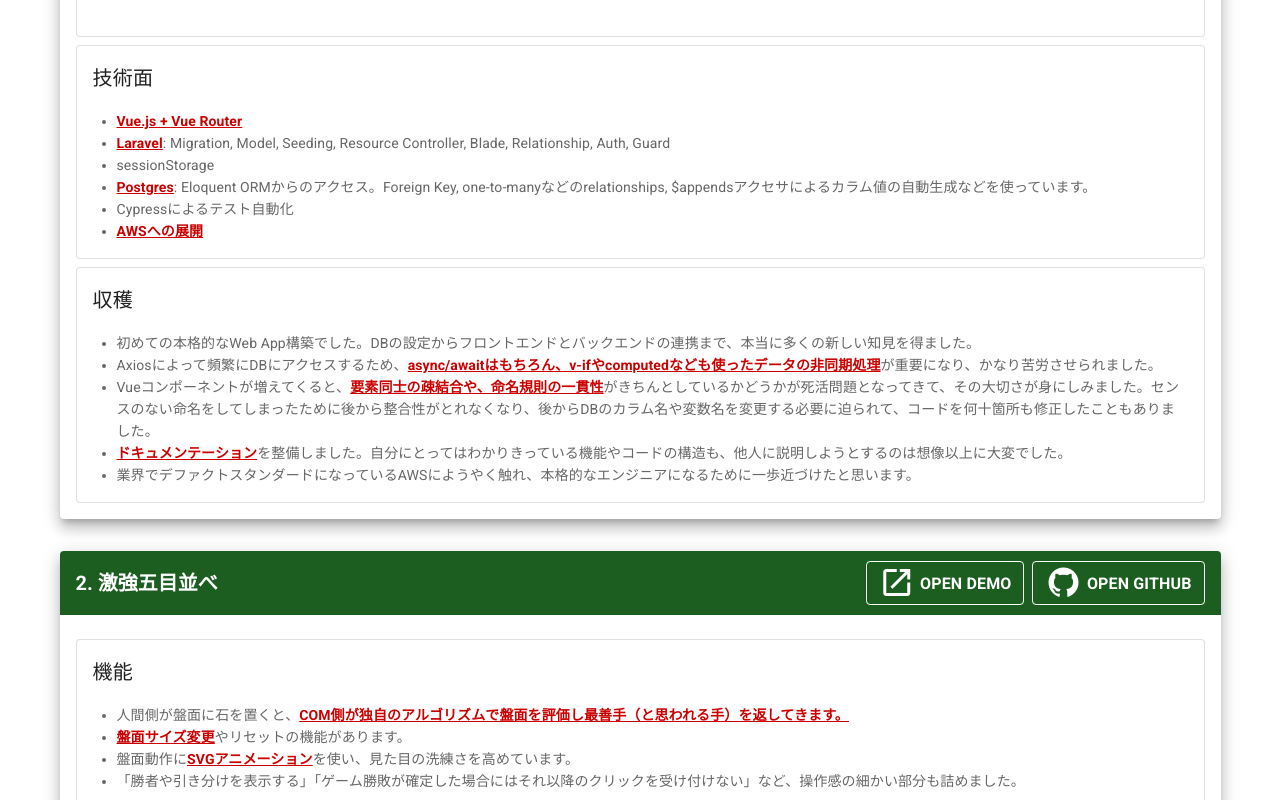
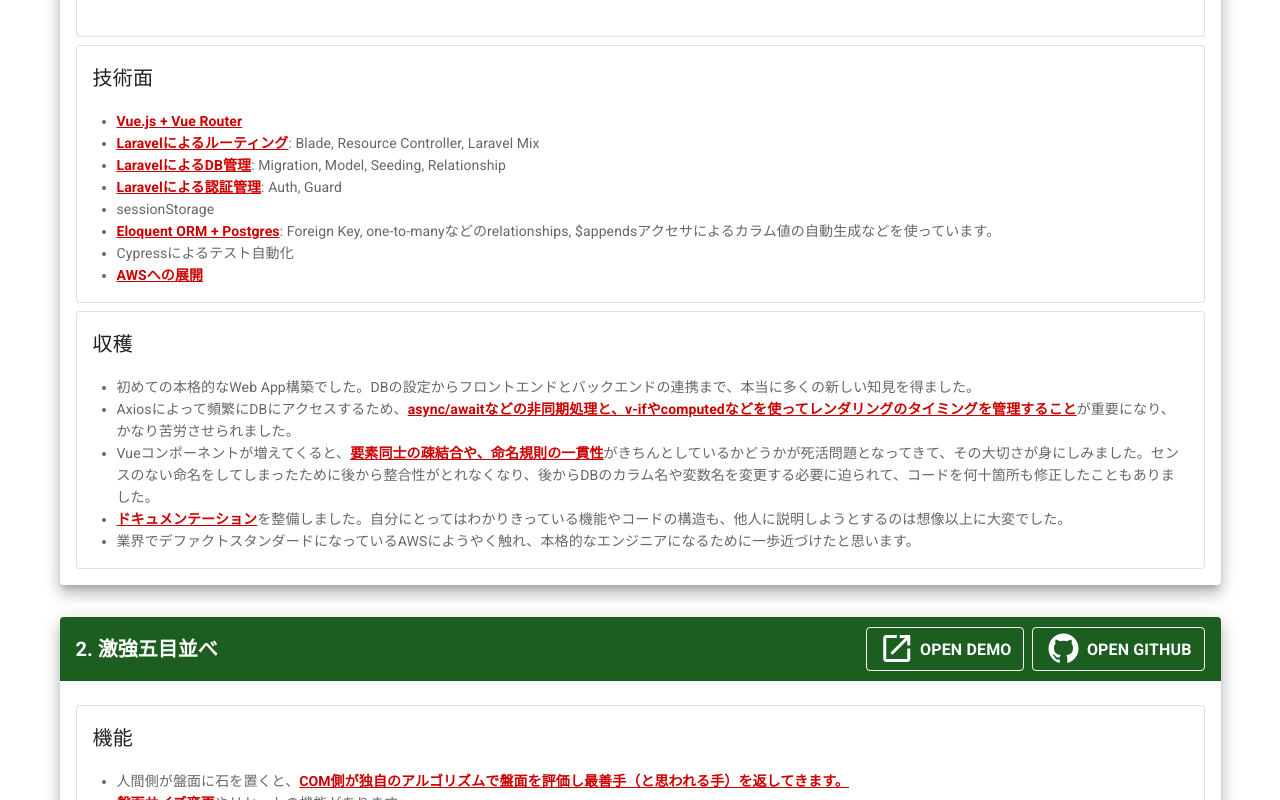
Before and after one commit to azureleaf/azureleaf.github.io, a Vue app: page / in a window 1280 px wide. Shown: the part 1700-2500 px from the top of the page. Built offline with nearby package versions, Linux system fonts and the light colour scheme.

Commit message:
style: Explain chat quack and other projects

```diff
--- a/src/views/Projects.vue
+++ b/src/views/Projects.vue
@@ -221,15 +221,17 @@ export default {
           funcImg: "",
           techs: [
             "<u>Vue.js + Vue Router</u>",
-            "<u>Laravel</u>: Migration, Model, Seeding, Resource Controller, Blade, Relationship, Auth, Guard",
+            "<u>Laravelによるルーティング</u>: Blade, Resource Controller, Laravel Mix",
+            "<u>LaravelによるDB管理</u>: Migration, Model, Seeding, Relationship",
+            "<u>Laravelによる認証管理</u>: Auth, Guard",
             "sessionStorage",
-            "<u>Postgres</u>: Eloquent ORMからのアクセス。Foreign Key, one-to-manyなどのrelationships, $appendsアクセサによるカラム値の自動生成などを使っています。",
+            "<u>Eloquent ORM + Postgres</u>: Foreign Key, one-to-manyなどのrelationships, $appendsアクセサによるカラム値の自動生成などを使っています。",
             "Cypressによるテスト自動化",
             "<u>AWSへの展開</u>"
           ],
           achvs: [
             "初めての本格的なWeb App構築でした。DBの設定からフロントエンドとバックエンドの連携まで、本当に多くの新しい知見を得ました。",
-            "Axiosによって頻繁にDBにアクセスするため、<u>async/awaitはもちろん、v-ifやcomputedなども使ったデータの非同期処理</u>が重要になり、かなり苦労させられました。",
+            "Axiosによって頻繁にDBにアクセスするため、<u>async/awaitなどの非同期処理と、v-ifやcomputedなどを使ってレンダリングのタイミングを管理すること</u>が重要になり、かなり苦労させられました。",
             "Vueコンポーネントが増えてくると、<u>要素同士の疎結合や、命名規則の一貫性</u>がきちんとしているかどうかが死活問題となってきて、その大切さが身にしみました。センスのない命名をしてしまったために後から整合性がとれなくなり、後からDBのカラム名や変数名を変更する必要に迫られて、コードを何十箇所も修正したこともありました。",
             "<u>ドキュメンテーション</u>を整備しました。自分にとってはわかりきっている機能やコードの構造も、他人に説明しようとするのは想像以上に大変でした。",
             "業界でデファクトスタンダードになっているAWSにようやく触れ、本格的なエンジニアになるために一歩近づけたと思います。"
@@ -322,8 +324,7 @@ export default {
             "Pythonの<u>Pandas</u>やC言語でデータを加工します。",
             "<u>カラーマッピング</u>（どの値をどの色に対応させれば見やすいのか？）の有名な計算手段を<a href='https://azureleaf.github.io/ageing-sendai/colormap.html'>いくつか検討しました</a>。",
             "「町別の年齢人口分布統計のExcelファイル」「町別の緯度経度情報のExcelファイル」など<u>複数の表をうまくJOINできるようデータを整形</u>しました。",
-            "「重複データを発見して取り除く」「４丁目と四丁目の表記のゆれを統一する」「データ区分ごとの集計」などの面倒だけど考慮しなければならない煩雑な処理は、全てコーディングで処理します。",
-            "以下に詳しいデータ分析を述べます"
+            "「重複データを発見して取り除く」「４丁目と四丁目の表記のゆれを統一する」「データ区分ごとの集計」などの面倒だけど考慮しなければならない煩雑な処理は、全てコーディングで処理します。"
           ],
           achvs: [
             "地図を使った可視化の勉強になりました。<u>色鮮やかでインタラクティブなUI</u>は、やはりインパクトがあります。",
@@ -340,11 +341,20 @@ export default {
           githuburl: "https://github.com/azureleaf/hospital_latency",
           frameworks: ["py", "vue", "js"],
           backends: ["SQLite"],
-          funcs: [],
+          funcs: [
+            "<u>自動予約機能</u>: この病院では、診察前にインターネット上で診療を予約し、予約番号を取得することが必要です。このツールはブラウザを自動で操作し、予約に必要な情報（名前や診察券番号など）を入力します。タイマーを設定できるようになっているので、予約受付開始時間になると勝手にやってくれます。",
+            "<u>混雑状況の取得機能</u>: この病院は診察中の患者の予約番号をインターネット上で公開しています。このツールはこのサイトに自動で定時に（たとえば15分置き）自動でアクセスし、表示されている番号を取得しDBに保存していきます。",
+            "<u>混雑状況の傾向を可視化</u>: 上記のプログラムで溜めたデータを集計し、毎日どれくらいの速度で診察が進むのかをざっとグラフに図示します。"
+          ],
           funcImg: "",
-          techs: [],
+          techs: [
+            "自動予約の動作に、テストツールである<u>Selenium</u>",
+            "ウェブサイトへの自動アクセスとウェブスクレイピングに<u>BeautifulSoup</u>モジュール",
+            "Pythonの<u>sched</u>モジュールにより予約や取得のタイマー機能を実現",
+            "グラフの可視化には<u>matplotlib</u>モジュール"
+          ],
           achvs: [
-            "この病院は人気が高く、予約を取るのが先着順の凄まじい競争になっていました。自動化でとても楽になりました。"
+            "この病院は人気が高く、予約を取るのが先着順の凄まじい競争になっていました。<u>早朝に早起きしてパソコンの前で待ち構え、予約受付開始とともにできるだけ早く予約を完了する必要があったのです。</u>自動化でとても楽になりました。"
           ]
         },
         {
@@ -357,10 +367,18 @@ export default {
           githuburl: "https://github.com/azureleaf/chat-quack/",
           frameworks: ["nuxt", "firebase"],
           backends: ["Firebase"],
-          funcs: [""],
+          funcs: [
+            "複数のメンバーの間でメッセージを送れます。グループチャットも可能です。",
+            "レイアウト配置、配色、ボタン、編集機能までUIをかなり忠実にコピーしました。"
+          ],
           funcImg: "",
-          techs: [""],
-          achvs: []
+          techs: [
+            "<u>Firebase</u>によるシンプルかつリアルタイムなチャットを実現しています。",
+            "<u>Nuxt.js + Vuetify</u>によるマテリアルデザイン。"
+          ],
+          achvs: [
+            "FirebaseとNuxtに触ることができました。最低限の設定ですぐ使えるようかなり整備されているので楽でした。"
+          ]
         },
         {
           name: "三角形の五心を描こう",
--- a/src/views/Skills.vue
+++ b/src/views/Skills.vue
@@ -55,12 +55,12 @@ export default {
             {
               title: "プログラミング",
               desc:
-                "自分の性分にとても合っていると感じます。今後作りたいものはいくつもありますが、勉強すべきことの膨大さを毎日痛感させられます。"
+                "一つの課題と長時間向き合って細部を積み上げていく自分の性分にとても合っていると感じます。今後作りたいものはいくつもありますが、勉強すべきことの膨大さを毎日痛感させられます。"
             },
             {
               title: "外国語学習",
               desc:
-                "語学は私の一番の趣味です。プログラマの世界はStackOverflowをはじめ英文だらけなので実益も兼ねています。英語の日常会話には問題なく、中国語でも情報収集できます。"
+                "語学は私の一番好きな趣味なのですが、プログラミングはドキュメントもStackOverflowも英文だらけなので趣味と実益を兼ねています。英語の日常会話には問題なく、中国語でも情報収集できます。"
             },
             {
               title: "性格",
@@ -70,17 +70,17 @@ export default {
             {
               title: "コミュニケーション",
               desc:
-                "世間にいるコミュ力がずば抜けた人々には及ぶべくもありませんが、私から声をかけて仲間内で定期的にプログラミング勉強の進捗報告会をしたり、仙台のIT勉強会にあちこち首を突っ込むくらいには活動量があります。説明が丁寧で上手いと評価されることも。"
+                "世間にいるコミュ力がずば抜けた人々には及ぶべくもありませんが、私から声をかけて仲間内で定期的にプログラミング勉強の進捗報告会をしたり、仙台のIT勉強会にあちこち首を突っ込む程度の活動力はあります。説明が丁寧で上手いと評価されることも。"
             },
             {
               title: "体力",
               desc:
-                "仙台周辺の町や山を毎日歩いており、タフな方だと思います。散歩の習慣は私の精神衛生上かなり役立ちます。現時点での一日の最長歩行記録は、柴田町船岡までの往復60km。"
+                "仙台周辺の町や山を毎日歩いており、タフな方だと思います。散歩の習慣は私の精神衛生上かなり役立っています。現時点での一日の最長歩行記録は、柴田町船岡までの往復60km。"
             },
             {
               title: "犬派",
               desc:
-                "私は犬がとても好きで、今飼いたい犬種は和犬なら甲斐犬、洋犬ならボーダーコリー。"
+                "私は犬がとても好きで、今飼いたいのは「甲斐犬」という日本の伝統犬種です。"
             }
           ]
         },
@@ -121,8 +121,7 @@ export default {
             },
             {
               title: "Editor",
-              desc:
-                "<u>Visual Studio Code</u> / Vim / Visual Studio / PyCharm / IntelliJ IDEA"
+              desc: "<u>Visual Studio Code</u> / Vim / Visual Studio / PyCharm"
             },
             {
               title: "環境管理",
@@ -130,7 +129,7 @@ export default {
                 "<u>GitHub</u> / <u>GitLab</u> / BitBucket / Docker / VirtualBox + Vagrant / <u>pipenv</u> / virtualenv"
             },
             {
-              title: "コードフォーマット（VS Code）",
+              title: "Coding Format",
               desc:
                 "<u>Prettier</u> / <u>Vetur</u> / <u>ESLint</u> / TSLint / <u>Autopep8</u> / <u>Flake8</u> / php cs fixer / PHP Intelephense"
             },
@@ -138,7 +137,7 @@ export default {
             {
               title: "その他",
               desc:
-                "Wireshark（野良DHCPサーバを退治した時に使用） / WordPress / <u>Slack</u> / Chatwork / Trello"
+                "Wireshark（野良DHCPサーバを退治した時に使用） / WordPress / <u>Slack</u> / Trello"
             }
           ]
         },
```
